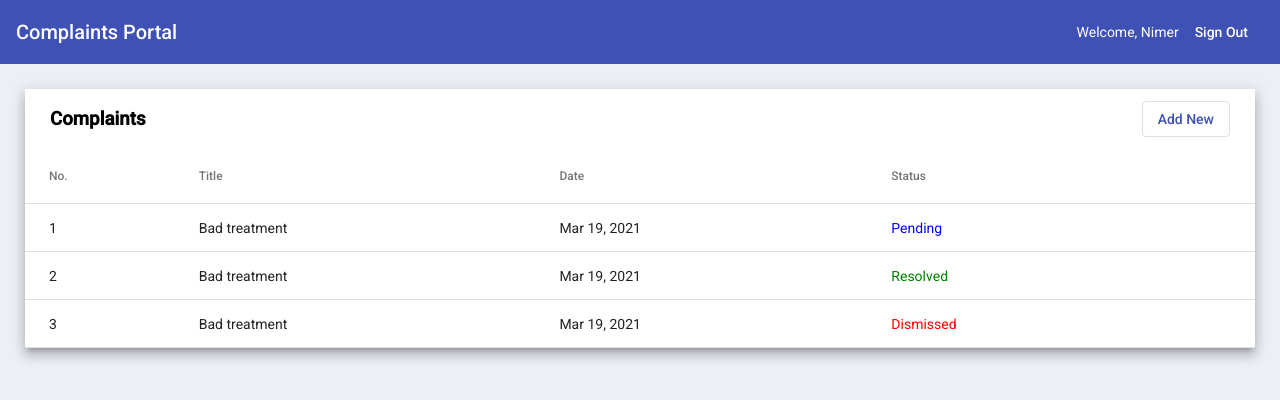
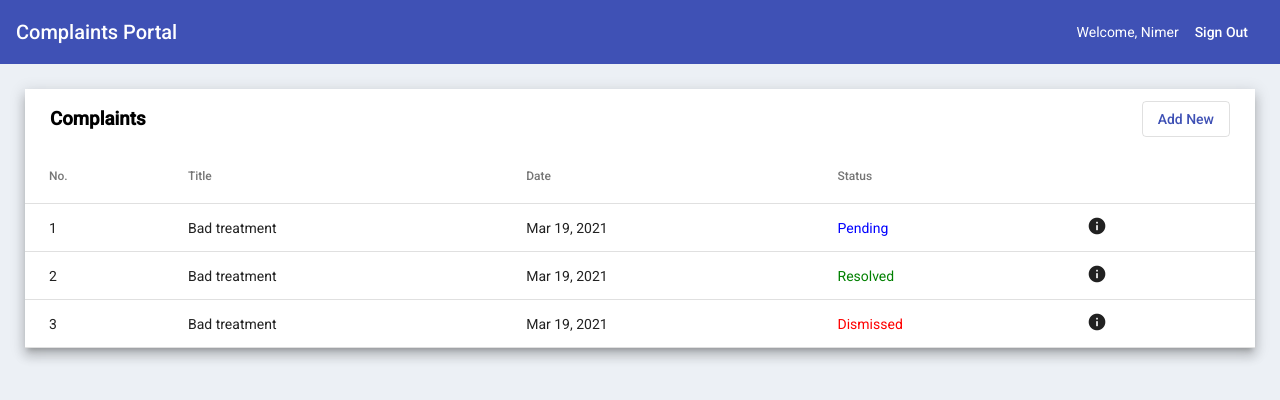
Before and after one commit to nimeresam/ABC_Complaints, an Angular app in the folder client/: page /client/portal in a window 1280 px wide. Shown: the top 400 px of the page. Built offline with nearby package versions, Linux system fonts and the light colour scheme.

Commit message:
add complaint info dialog

```diff
--- a/client/src/app/client/client.component.html
+++ b/client/src/app/client/client.component.html
@@ -29,7 +29,15 @@
 
                 <ng-container matColumnDef="status">
                     <th mat-header-cell *matHeaderCellDef> Status </th>
-                    <td mat-cell *matCellDef="let element" [ngStyle]="{ 'color': element.status | statusColor }"> {{ element.status | titlecase }} </td>
+                    <td mat-cell *matCellDef="let element" [ngStyle]="{ 'color': element.status | statusColor }"> {{
+                        element.status | titlecase }} </td>
+                </ng-container>
+
+                <ng-container matColumnDef="opts">
+                    <th mat-header-cell *matHeaderCellDef> </th>
+                    <td mat-cell *matCellDef="let element">
+                        <mat-icon (click)="viewInfo(element)" matTooltip="view complaint details">info</mat-icon>
+                    </td>
                 </ng-container>
                 <tr mat-header-row *matHeaderRowDef="displayedColumns"></tr>
                 <tr mat-row *matRowDef="let row; columns: displayedColumns;"></tr>
--- a/client/src/app/client/client.component.ts
+++ b/client/src/app/client/client.component.ts
@@ -5,6 +5,7 @@ import { MatSnackBar } from '@angular/material/snack-bar';
 import { IComplaint } from '../utility/models/complaint.interface';
 import { STATUS } from '../utility/models/status.enum';
 import { ComplaintDialogComponent } from './complaint-dialog/complaint-dialog.component';
+import { ComplaintInfoComponent } from './complaint-info/complaint-info.component';
 
 @Component({
   selector: 'app-client',
@@ -20,7 +21,7 @@ export class ClientComponent implements OnInit {
     private dialog: MatDialog,
     private snackBar: MatSnackBar
   ) {
-    this.displayedColumns = ['index', 'title', 'creationDate', 'status'];
+    this.displayedColumns = ['index', 'title', 'creationDate', 'status', 'opts'];
 
     this.dataSource = [
       { title: 'Bad treatment', creationDate: new Date(), status: STATUS.pending },
@@ -49,4 +50,14 @@ export class ClientComponent implements OnInit {
     )
   }
 
+  /**
+   * view complaint details
+   */
+  viewInfo(complaint: IComplaint) {
+    this.dialog.open(ComplaintInfoComponent, {
+      width: '750px',
+      data: complaint
+    })
+  }
+
 }
--- /dev/null
+++ b/client/src/app/client/complaint-info/complaint-info.component.html
@@ -0,0 +1,40 @@
+<h1 mat-dialog-title>Complaint Info</h1>
+<div mat-dialog-content>
+    <div class="row">
+        <div class="col w-50" style="margin-right: 12px;">
+            <div class="row info-line">
+                <span class="label">Title</span>
+                <span class="value">{{data.title}}</span>
+            </div>
+            <div class="row info-line">
+                <span class="label">Description</span>
+                <span class="value">{{data.description}}</span>
+            </div>
+            <div class="row info-line">
+                <span class="label">Date</span>
+                <span class="value">{{data.creationDate | date }}</span>
+            </div>
+        </div>
+        <div class="col w-50" style="margin-right: 12px;">
+            <div class="row info-line">
+                <span class="label">Status</span>
+                <span class="value">{{ data.status | titlecase }}</span>
+            </div>
+            <div class="row info-line">
+                <span class="label">Action by</span>
+                <span class="value">{{data.changedBy || 'N/A'}}</span>
+            </div>
+            <div class="row info-line">
+                <span class="label">Action Date</span>
+                <span class="value">{{ data.changeDate? (data.changeDate | date): 'N/A' }}</span>
+            </div>
+            <div class="row info-line">
+                <span class="label">Notes</span>
+                <span class="value">{{data.notes || 'N/A' }}</span>
+            </div>
+        </div>
+    </div>
+</div>
+<div mat-dialog-actions>
+    <button mat-button mat-dialog-close style="margin-left: auto;">Cancel</button>
+</div>
--- /dev/null
+++ b/client/src/app/client/complaint-info/complaint-info.component.ts
@@ -0,0 +1,19 @@
+import { Component, Inject, OnInit } from '@angular/core';
+import { MAT_DIALOG_DATA } from '@angular/material/dialog';
+import { IComplaint } from 'src/app/utility/models/complaint.interface';
+
+@Component({
+  selector: 'app-complaint-info',
+  templateUrl: './complaint-info.component.html',
+  styleUrls: ['./complaint-info.component.scss']
+})
+export class ComplaintInfoComponent implements OnInit {
+
+  constructor(
+    @Inject(MAT_DIALOG_DATA) public data: IComplaint
+  ) { }
+
+  ngOnInit(): void {
+  }
+
+}
--- a/client/src/styles.scss
+++ b/client/src/styles.scss
@@ -42,6 +42,15 @@ body {
         .box-body {
             table {
                 width: 100%;
+
+                .mat-column-opts {
+                    .mat-icon {
+                        cursor: pointer;
+                        font-size: 20px;
+                        width: auto;
+                        height: auto;
+                    }
+                }
             }
         }
     }
```
Also changed, not shown: client/src/app/client/client.module.ts (+5 -2 lines), client/src/app/client/complaint-info/complaint-info.component.scss (added).
